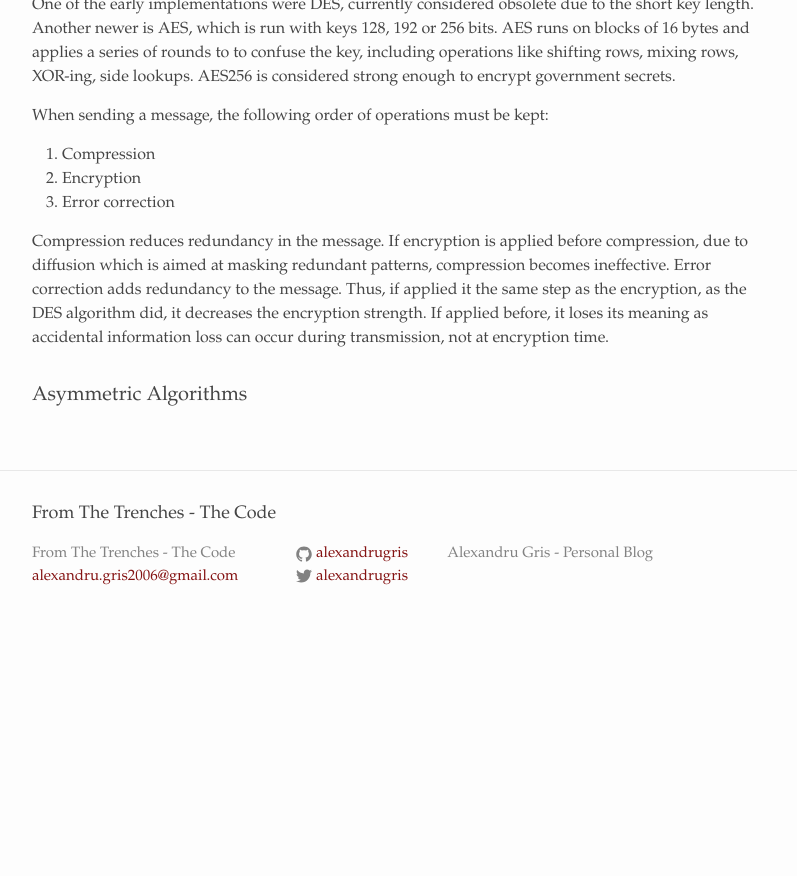
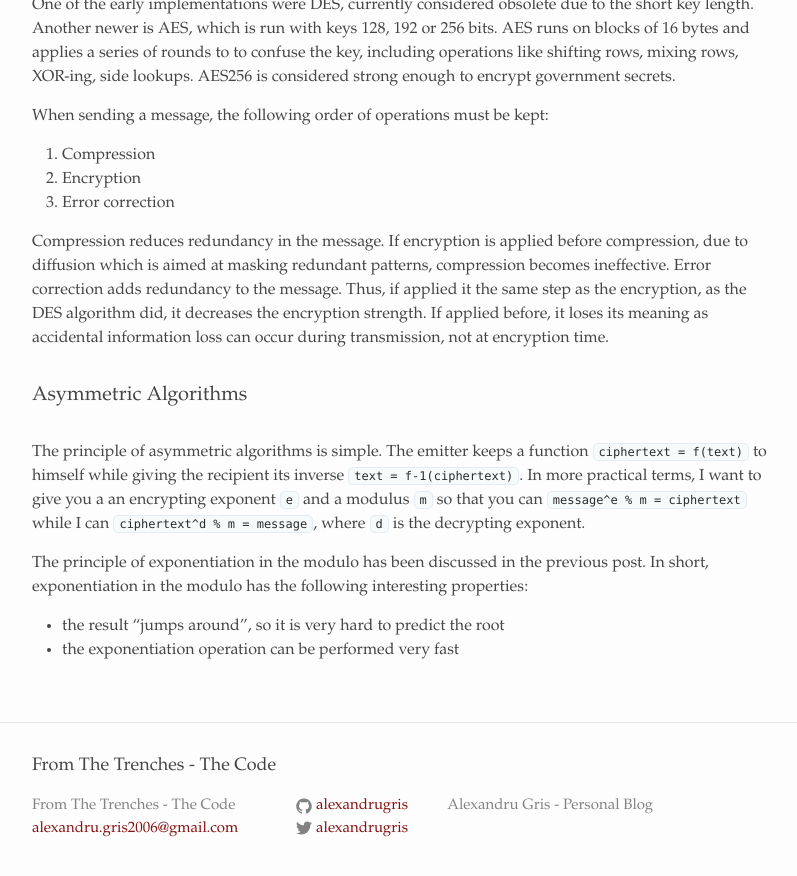
Before and after one commit to alexandrugris/my-jekyll-tech-blog, a Jekyll site: the page built from MyBlog/_posts/2020-03-29-intro-cryptography 2.markdown, in a window 1280 px wide and 900 px high, scrolled down 2045 px. Shown: the top 876 px of the window, without its empty margins (238-1035 px from the left). Built offline with Jekyll 4.4.1, drawn with Linux system fonts in a browser that asks for light colours; before the commit the page ends 2693 px from its top, so only the background shows below that.

Commit message:
started working on asymmetric encryption

```diff
--- a/MyBlog/_posts/2020-03-29-intro-cryptography 2.markdown
+++ b/MyBlog/_posts/2020-03-29-intro-cryptography 2.markdown
@@ -94,3 +94,9 @@ When sending a message, the following order of operations must be kept:
 Compression reduces redundancy in the message. If encryption is applied before compression, due to diffusion which is aimed at masking redundant patterns, compression becomes ineffective. Error correction adds redundancy to the message. Thus, if applied it the same step as the encryption, as the DES algorithm did, it decreases the encryption strength. If applied before, it loses its meaning as accidental information loss can occur during transmission, not at encryption time.
 
 ### Asymmetric Algorithms
+
+The principle of asymmetric algorithms is simple. The emitter keeps a function `ciphertext = f(text)` to himself while giving the recipient its inverse `text = f-1(ciphertext)`. In more practical terms, I want to give you a an encrypting exponent `e` and a modulus `m` so that you can `message^e % m = ciphertext` while I can `ciphertext^d % m = message`, where `d` is the decrypting exponent.
+
+The principle of exponentiation in the modulo has been discussed in the previous post. In short, exponentiation in the modulo has the following interesting properties:
+- the result "jumps around", so it is very hard to predict the root
+- the exponentiation operation can be performed very fast
```
